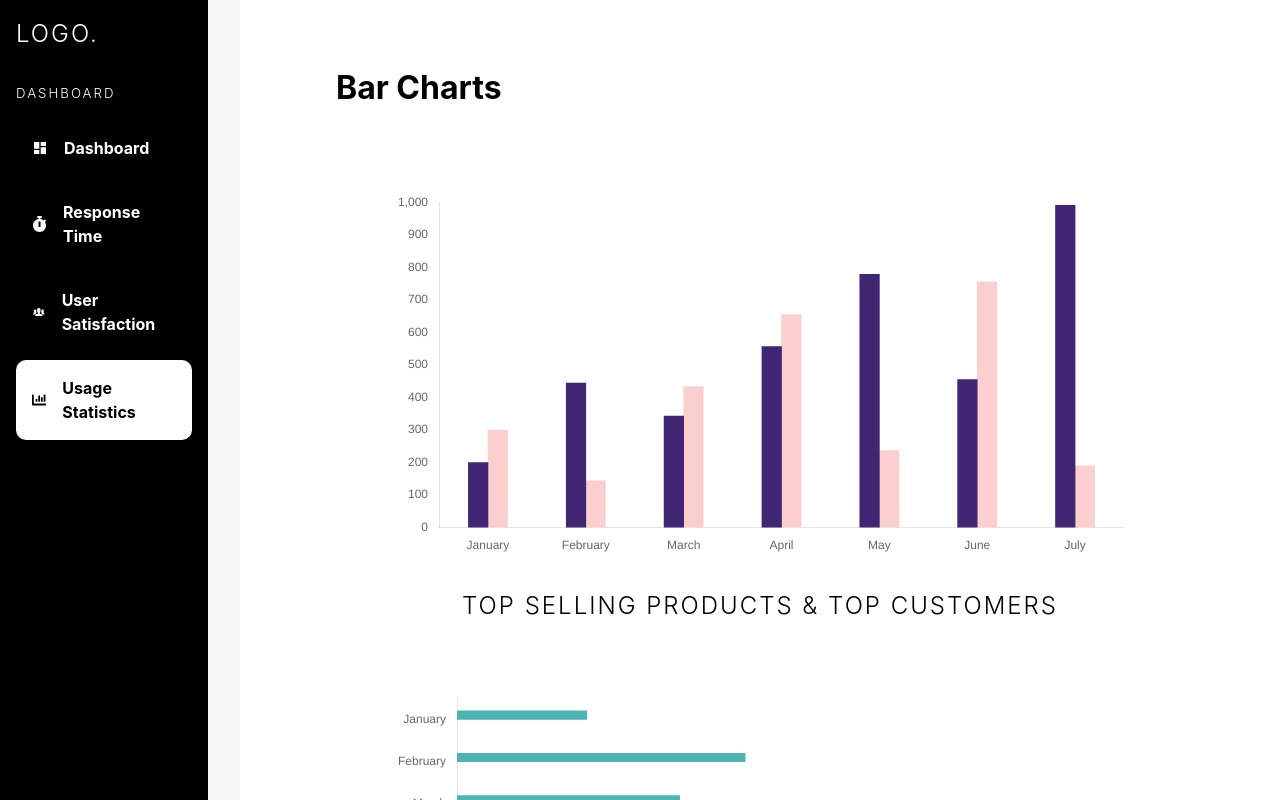
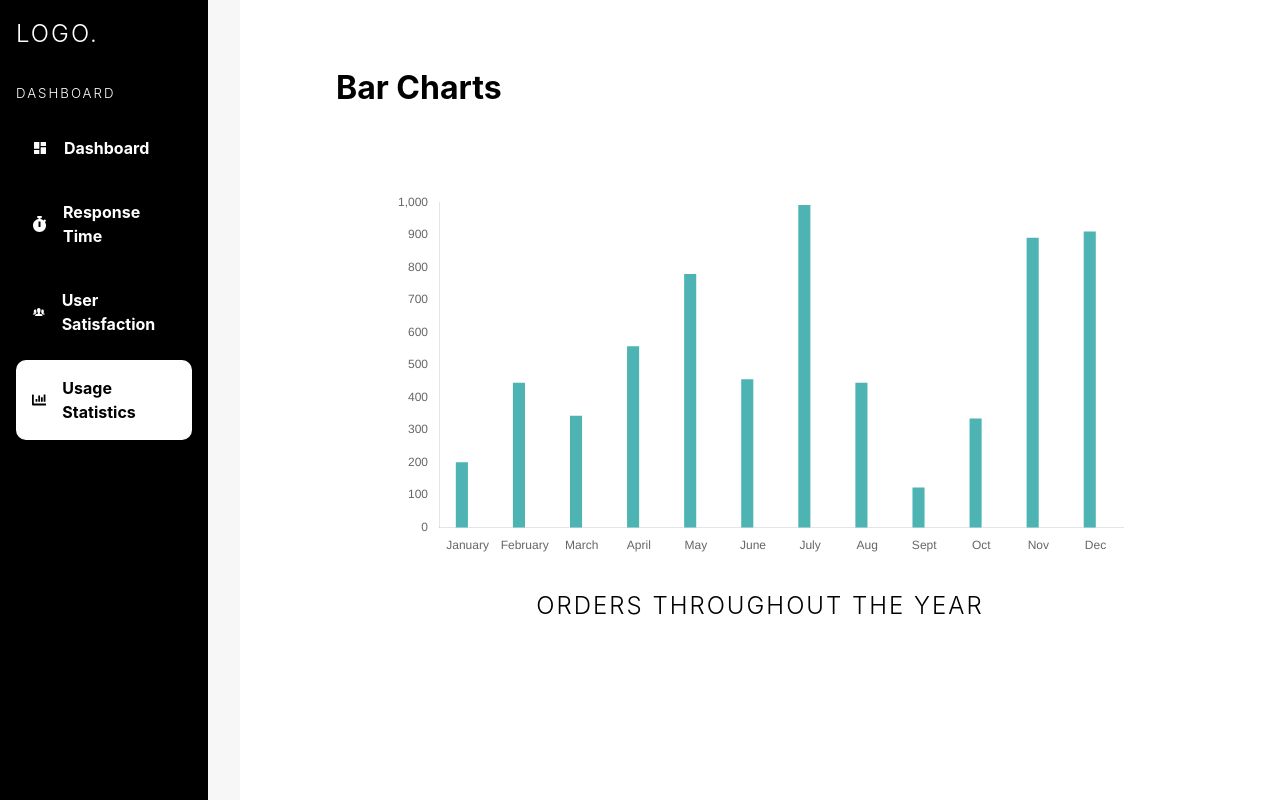
Before and after one commit to Hrushi4/react-admin-dashboard-ts-master, a React (Vite) app: page /admin/chart/UsageStatistics in a window 1280 px wide. Built offline with nearby package versions, Linux system fonts and the light colour scheme.

Commit message:
category_distribution added to the file

```diff
--- a/src/pages/UsageStatistics.tsx
+++ b/src/pages/UsageStatistics.tsx
@@ -22,20 +22,9 @@ const UsageStatistics = () => {
       <AdminSidebar />
       <main className="chart-container">
         <h1>Bar Charts</h1>
+
         <section>
           <BarChart
-            data_1={[200, 444, 343, 556, 778, 455, 990]}
-            data_2={[300, 144, 433, 655, 237, 755, 190]}
-            title_1="Products"
-            title_2="Users"
-            bgColor_1={`hsl(260,50%,30%)`}
-            bgColor_2={`hsl(360,90%,90%)`}
-          />
-          <h2>Top Selling Products & Top Customers</h2>
-        </section>
-        <section>
-          <BarChart
-            horizontal={true}
             data_1={[
               200, 444, 343, 556, 778, 455, 990, 444, 122, 334, 890, 909,
             ]}
```
Also changed, not shown: public/data.json (+7 -1 lines).
